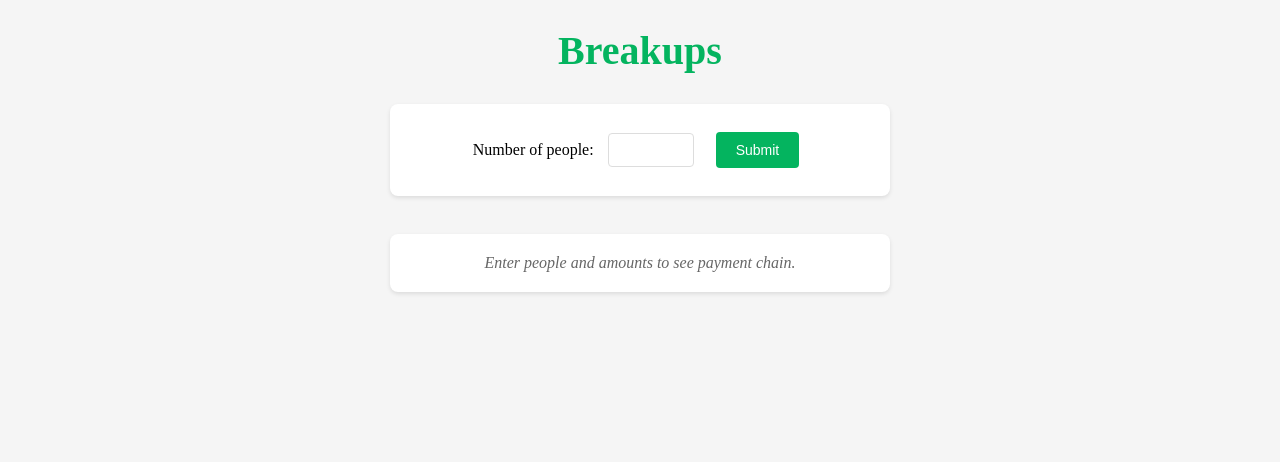
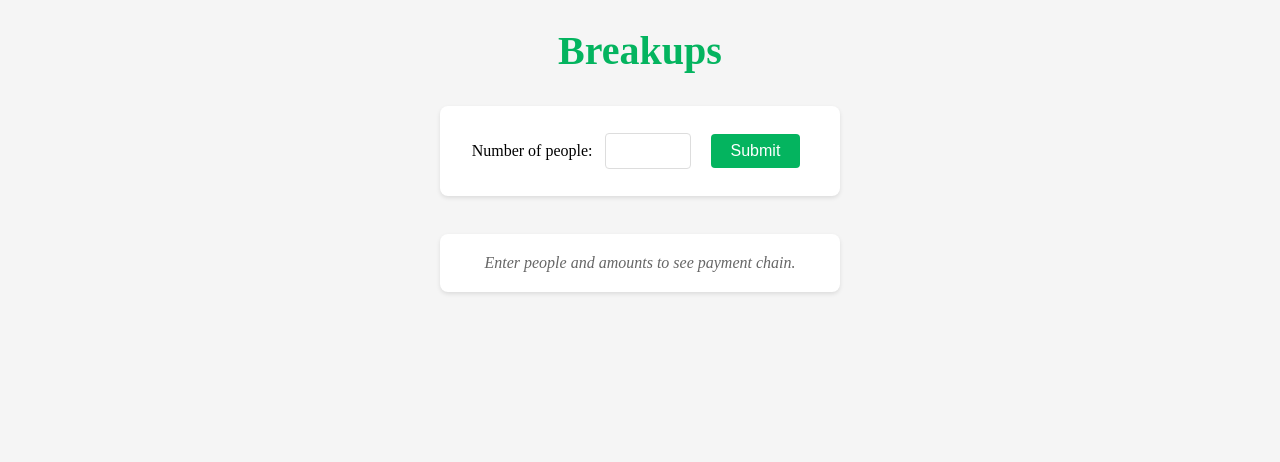
Before and after one commit to binhonglee/breakups-webapp, a Next.js app: page / in a window 1280 px wide. Shown: the top 462 px of the page. Built offline with nearby package versions, Linux system fonts and the light colour scheme.

Commit message:
css cleanup especially on pixels and colors

```diff
--- a/components/PaymentChain.tsx
+++ b/components/PaymentChain.tsx
@@ -70,8 +70,8 @@ export default function PaymentChain({ paymentChain, className }: PaymentChainPr
 
     try {
       const textLines = [
-        'Payment Chain from breakups.life',
-        '=====================',
+        'Payment Chain by breakups.life',
+        '=================================',
         ''
       ];
 
--- a/pages/index.tsx
+++ b/pages/index.tsx
@@ -101,7 +101,7 @@ export default function Home(): React.JSX.Element {
         <form className="Main-form" onSubmit={populatePeople}>
           Number of people: <input type="text" name="noOfPeople" /> <input type="submit" value="Submit"/>
         </form>
-        {peoples.length > 0 ? <div className="Peoples">{peoples}</div> : null}
+        {peoples.length > 0 && <div className="Peoples">{peoples}</div>}
       </div>
       <br/>
       {showButton && (
--- a/styles/globals.css
+++ b/styles/globals.css
@@ -1,37 +1,53 @@
+html {
+  --color-primary-foreground: #ffffff;
+  --color-primary-background: #04b45f;
+  --color-primary-hover: #038a4f;
+  --color-secondary-foreground: #038a4f;
+  --color-secondary-background: #ffffff;
+  --color-secondary-hover: #eeffff;
+  --color-gray-background: #f5f5f5;
+  --color-gray-border: #dddddd;
+  --color-disabled-background: #cccccc;
+  --color-tertiary-foreground: #666666;
+  --color-text: #333333;
+  --color-shadow: #0000001a;
+  --color-focus-shadow: #28a74540;
+}
+
 body {
   margin: 0;
   padding: 0;
-  padding-bottom: 50px;
-  background-color: #f5f5f5;
+  padding-bottom: 48px;
+  background-color: var(--color-gray-background);
 }
 
 .App {
   text-align: center;
-  max-width: 500px;
+  max-width: 400px;
   margin: 0 auto;
 }
 
 h1 {
-  color: #04b45f;
-  margin-bottom: 30px;
-  font-size: 2.5rem;
+  color: var(--color-primary-background);
+  margin-bottom: 32px;
+  font-size: 40px;
   font-weight: 600;
 }
 
 .Forms {
-  background: white;
+  background: var(--color-primary-foreground);
   padding: 20px;
   border-radius: 8px;
-  box-shadow: 0 2px 4px rgba(0,0,0,0.1);
+  box-shadow: 0 2px 4px var(--color-shadow);
 }
 
 .Main-form input[type="text"] {
   width: 60px;
   padding: 8px 12px;
-  margin: 0 10px;
-  border: 1px solid #ddd;
+  margin: 0 8px;
+  border: 1px solid var(--color-gray-border);
   border-radius: 4px;
-  font-size: 14px;
+  font-size: 16px;
 }
 
 .Peoples {
@@ -40,22 +56,22 @@ h1 {
 
 input[type="submit"] {
   margin: 8px;
-  padding: 10px 20px;
-  background-color: #04b45f;
-  color: white;
+  padding: 8px 20px;
+  background-color: var(--color-primary-background);
+  color: var(--color-primary-foreground);
   border: none;
   border-radius: 4px;
   cursor: pointer;
-  font-size: 14px;
+  font-size: 16px;
   font-weight: 500;
 }
 
 input[type="submit"]:hover {
-  background-color: #038a4f;
+  background-color: var(--color-primary-hover);
 }
 
 input[type="submit"]:disabled {
-  background-color: #ccc;
+  background-color: var(--color-disabled-background);
   cursor: not-allowed;
 }
 
@@ -64,16 +80,16 @@ input[type="submit"]:disabled {
   bottom: 0;
   left: 0;
   right: 0;
-  background: white;
+  background: var(--color-primary-foreground);
   padding: 20px 0;
   text-align: center;
-  border-top: 1px solid #ddd;
-  color: #666;
+  border-top: 1px solid var(--color-gray-border);
+  color: var(--color-tertiary-foreground);
   z-index: 1000;
 }
 
 .footer a {
-  color: #04b45f;
+  color: var(--color-primary-background);
   text-decoration: none;
 }
 
@@ -82,18 +98,18 @@ input[type="submit"]:disabled {
 }
 
 .People {
-  margin: 15px auto;
-  padding: 15px;
-  border: 1px solid #ccc;
+  margin: 16px auto;
+  padding: 16px;
+  border: 1px solid var(--color-disabled-background);
   border-radius: 8px;
   max-width: 400px;
-  background-color: #f9f9f9;
+  background-color: var(--color-gray-background);
 }
 
 .person-title {
   font-weight: bold;
-  margin-bottom: 10px;
-  color: #333;
+  margin-bottom: 8px;
+  color: var(--color-text);
 }
 
 .input-group {
@@ -103,92 +119,90 @@ input[type="submit"]:disabled {
 .People input {
   width: 100%;
   padding: 8px 12px;
-  border: 1px solid #ddd;
+  border: 1px solid var(--color-gray-border);
   border-radius: 4px;
-  font-size: 14px;
+  font-size: 16px;
   box-sizing: border-box;
 }
 
 .People input:focus {
   outline: none;
-  border-color: #04b45f;
-  box-shadow: 0 0 0 2px rgba(40, 167, 69, 0.25);
+  border-color: var(--color-primary-background);
+  box-shadow: 0 0 0 2px var(--color-focus-shadow);
 }
 
 .Payment {
-  margin: 10px 0;
-  padding: 15px;
-  border: 1px solid #04b45f;
-  border-radius: 6px;
-  background-color: #f8fff9;
-  border-left: 4px solid #04b45f;
+  margin: 8px 0;
+  padding: 16px;
+  border: 1px solid var(--color-secondary-foreground);
+  border-radius: 8px;
 }
 
 .payment-text {
   margin: 0;
   font-size: 16px;
-  color: #333;
+  color: var(--color-text);
 }
 
 .amount {
   font-weight: bold;
-  color: #04b45f;
+  color: var(--color-primary-background);
 }
 
 .PaymentChain {
   margin: 20px 0;
   padding: 20px;
-  background: white;
+  background: var(--color-primary-foreground);
   border-radius: 8px;
-  box-shadow: 0 2px 4px rgba(0,0,0,0.1);
+  box-shadow: 0 2px 4px var(--color-shadow);
 }
 
 .no-payments {
   text-align: center;
-  color: #666;
+  color: var(--color-tertiary-foreground);
   font-style: italic;
 }
 
 .payments-title {
-  font-size: 1.2rem;
+  font-size: 20px;
   font-weight: 600;
-  color: #04b45f;
-  margin-bottom: 15px;
+  color: var(--color-primary-background);
+  margin-bottom: 16px;
   text-align: center;
 }
 
 .buttons-container {
   display: flex;
-  gap: 10px;
+  gap: 8px;
   justify-content: center;
 }
 
 .action-button {
-  background-color: #04b45f;
-  color: white;
+  background-color: var(--color-primary-background);
+  color: var(--color-primary-foreground);
   border: none;
   border-radius: 4px;
   padding: 8px 16px;
-  font-size: 14px;
+  font-size: 16px;
   font-weight: 500;
   cursor: pointer;
 }
 
 .action-button:hover {
-  background-color: #038a4f;
+  background-color: var(--color-primary-hover);
 }
 
 .action-button:disabled {
-  background-color: #ccc;
+  background-color: var(--color-disabled-background);
   cursor: not-allowed;
 }
 
 .copy-button {
-  background-color: #fff;
-  outline: 1px solid #038a4f;
-  color: #038a4f;
+  background-color: var(--color-secondary-background);
+  outline: 1px solid var(--color-secondary-foreground);
+  color: var(--color-secondary-foreground);
 }
 
 .copy-button:hover {
-  background-color: #eff;
+  background-color: var(--color-secondary-hover);
 }
```
Also changed, not shown: 2 other files (tests, documents, lock files or other folders).
